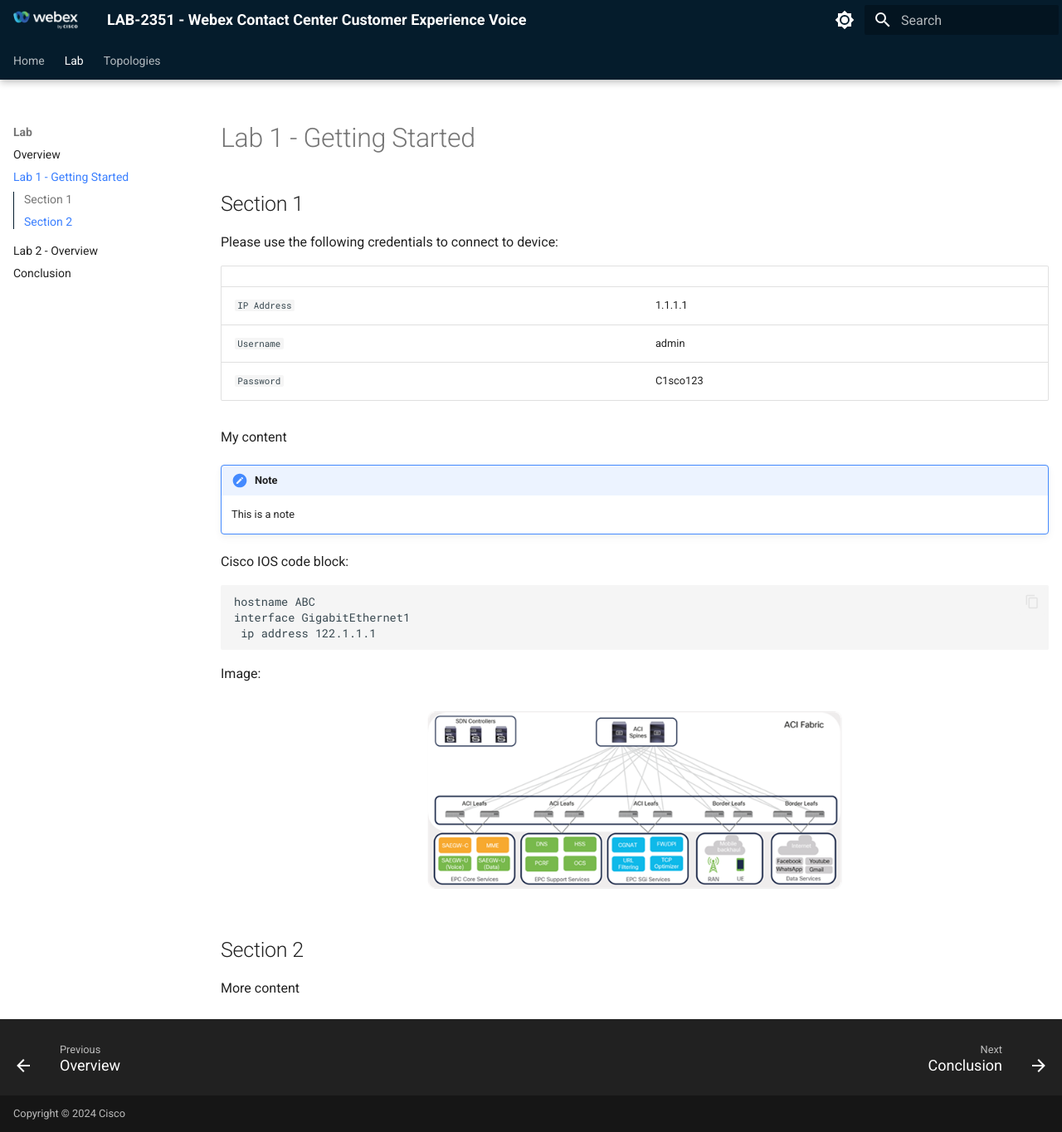
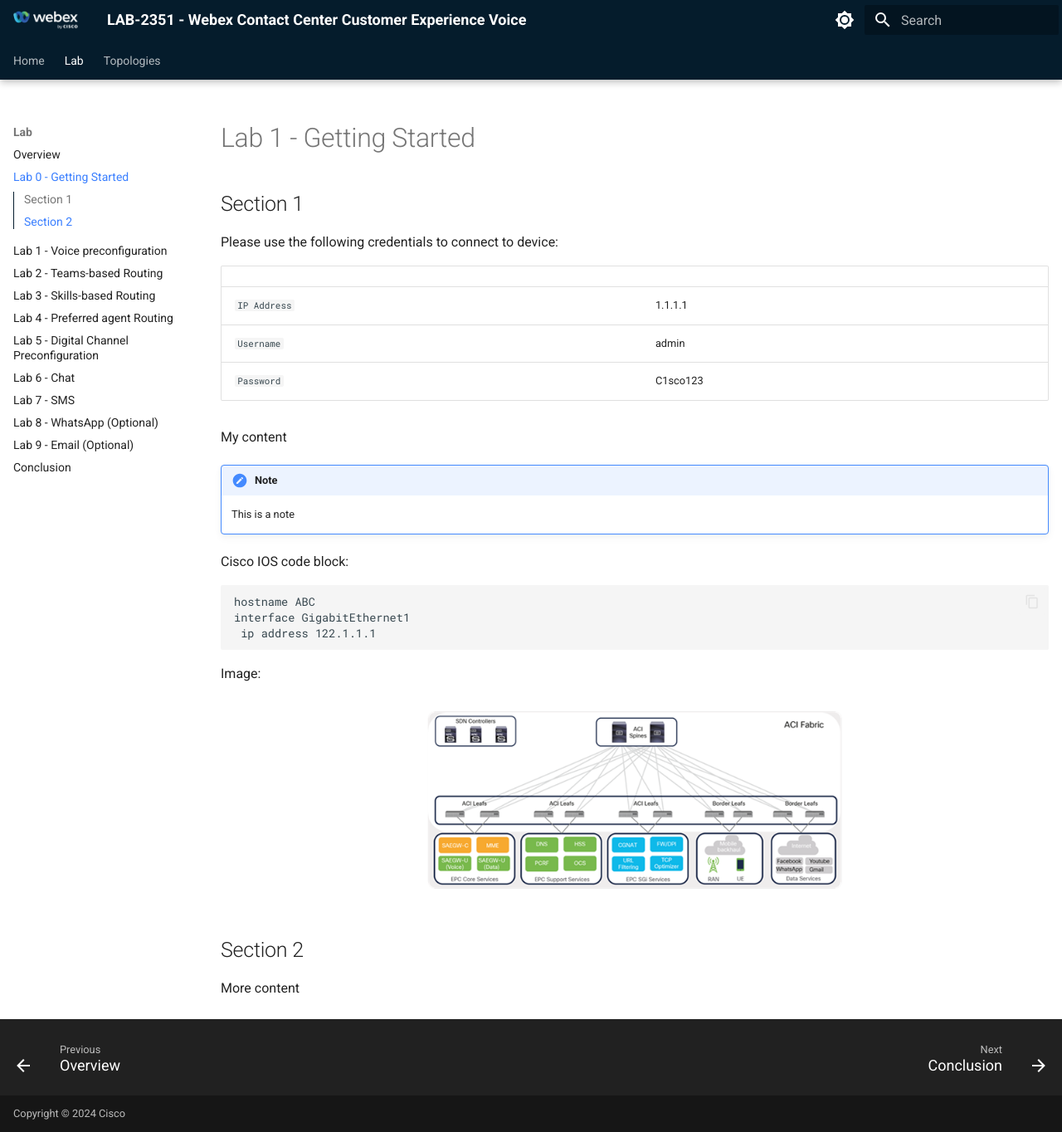
Before and after one commit to WebexCC-SA/LAB-2351, an MkDocs documentation site: the page built from docs/lab1_getting_started.md, in a window 1280 px wide and 1364 px high. Shown: the whole window at 83% size. Built offline with MkDocs 1.6.1 and Material for MkDocs 9.7.7, drawn with Linux system fonts in a browser that asks for light colours.

Commit message:
new branch wx1

```diff
--- a/mkdocs.yml
+++ b/mkdocs.yml
@@ -80,7 +80,15 @@
   - Home: index.md
   - Lab:
       - Overview: overview.md
-      - Lab 1 - Getting Started: lab1_getting_started.md
-      - Lab 2 - Overview: The big picture.md
+      - Lab 0 - Getting Started: lab1_getting_started.md
+      - Lab 1 - Voice preconfiguration: voice_configuration.md
+      - Lab 2 - Teams-based Routing: Teams_based_routing.md
+      - Lab 3 - Skills-based Routing: Skills_based_routing.md
+      - Lab 4 - Preferred agent Routing: preferred_agent.md
+      - Lab 5 - Digital Channel Preconfiguration: Lab1_Preconfiguration.md
+      - Lab 6 - Chat:  Lab3_Chat.md
+      - Lab 7 - SMS: Lab5_SMS.md
+      - Lab 8 - WhatsApp (Optional): Lab6_Whatsapp.md
+      - Lab 9 - Email (Optional): Lab2_Email.md
       - Conclusion: conclusion.md
   - Topologies: topologies.md
```
